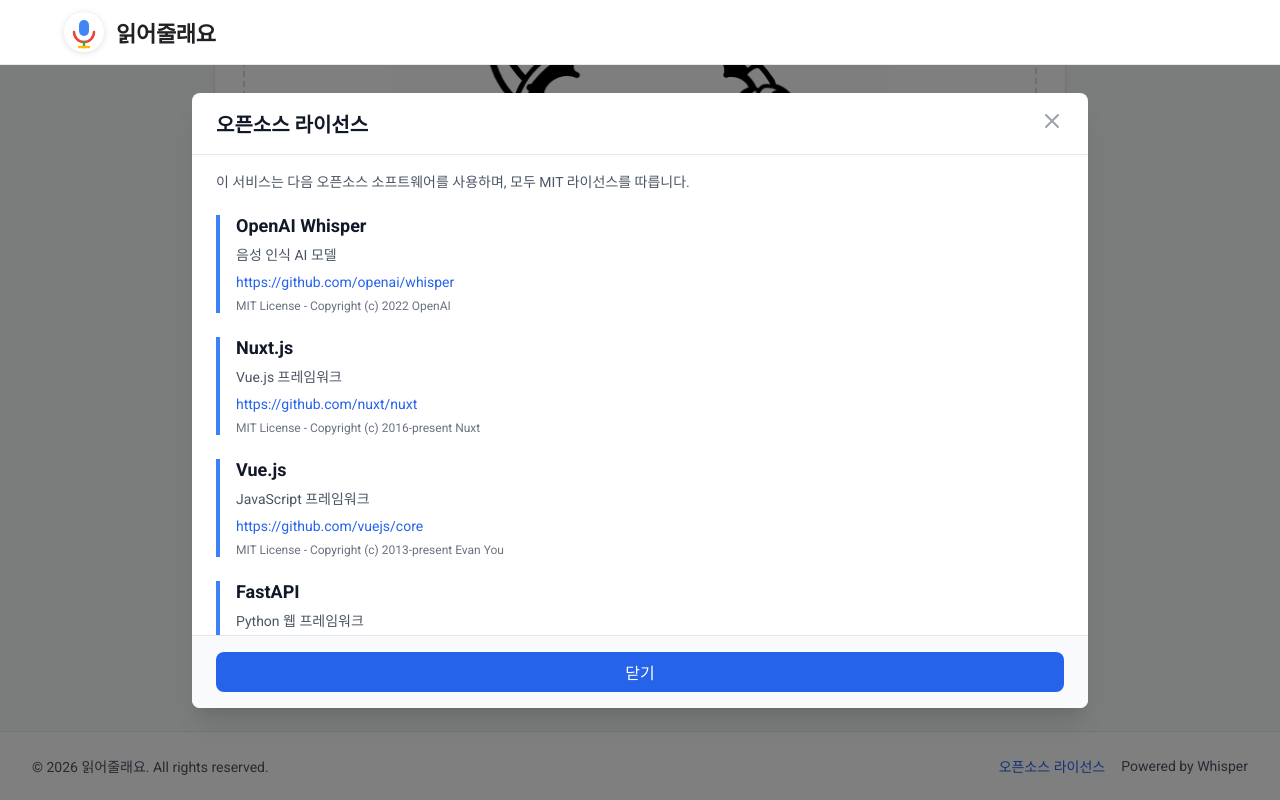
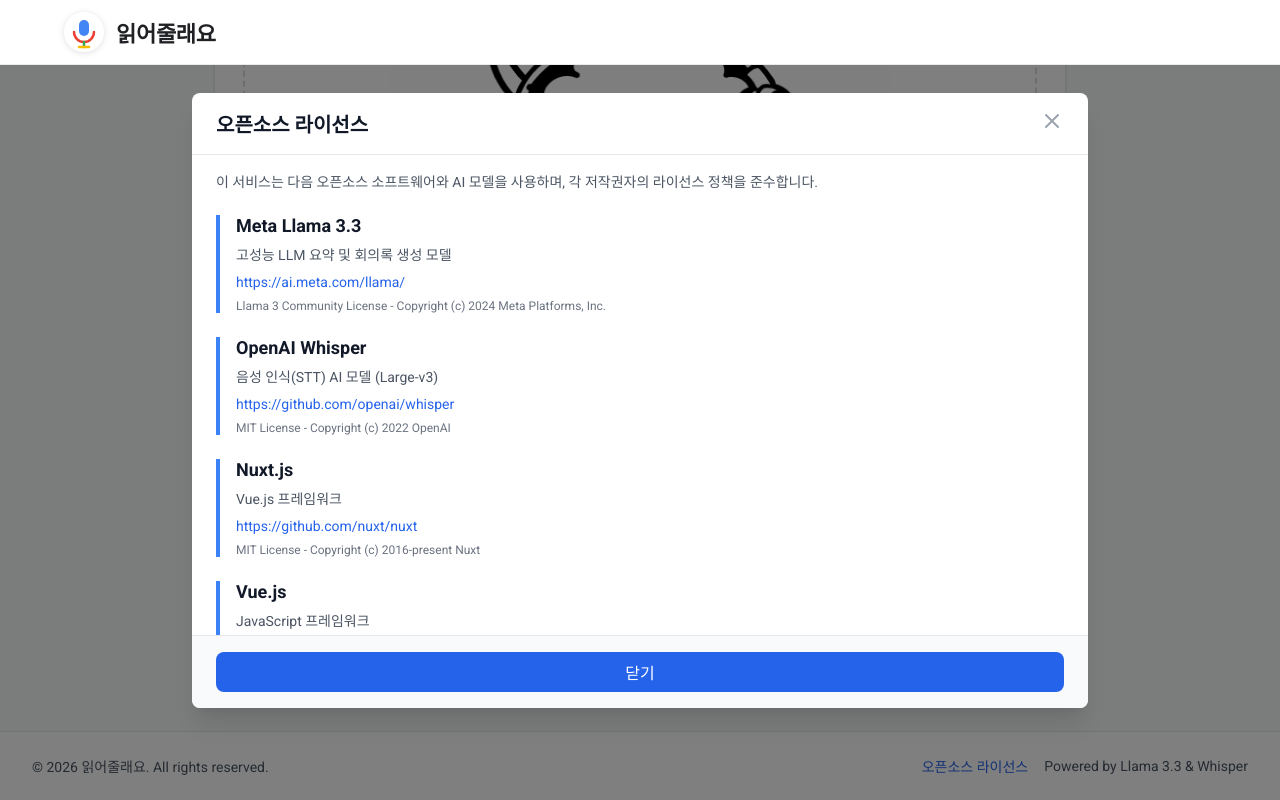
Before and after one commit to dope0515/readvoice, a Nuxt app: page / in a window 1280 px wide. Both pictures are taken after a click on the button "오픈소스 라이선스". Shown: the part 316-1116 px from the top of the page. Built offline with nearby package versions, Linux system fonts and the light colour scheme; a web font is replaced by a local one.

Commit message:
MOD : License

```diff
--- a/components/LicenseFooter.vue
+++ b/components/LicenseFooter.vue
@@ -11,12 +11,12 @@
             오픈소스 라이선스
           </button>
           <a
-            href="https://github.com/openai/whisper"
+            href="https://ai.meta.com/llama/"
             target="_blank"
             rel="noopener noreferrer"
             class="app-footer__link"
           >
-            Powered by Whisper
+            Powered by Llama 3.3 & Whisper
           </a>
         </div>
       </div>
@@ -39,7 +39,7 @@
 
             <div class="license-modal__body">
               <p class="license-modal__description">
-                이 서비스는 다음 오픈소스 소프트웨어를 사용하며, 모두 MIT 라이선스를 따릅니다.
+                이 서비스는 다음 오픈소스 소프트웨어와 AI 모델을 사용하며, 각 저작권자의 라이선스 정책을 준수합니다.
               </p>
 
               <div class="license-list">
@@ -49,7 +49,7 @@
                   <a :href="license.url" target="_blank" rel="noopener noreferrer" class="license-item__url">
                     {{ license.url }}
                   </a>
-                  <p class="license-item__copyright">MIT License - {{ license.copyright }}</p>
+                  <p class="license-item__copyright">{{ license.licenseType || 'MIT License' }} - {{ license.copyright }}</p>
                 </div>
               </div>
 
@@ -76,34 +76,46 @@ const showLicenseModal = ref(false)
 
 const licenses = [
   {
+    name: 'Meta Llama 3.3',
+    description: '고성능 LLM 요약 및 회의록 생성 모델',
+    url: 'https://ai.meta.com/llama/',
+    copyright: 'Copyright (c) 2024 Meta Platforms, Inc.',
+    licenseType: 'Llama 3 Community License'
+  },
+  {
     name: 'OpenAI Whisper',
-    description: '음성 인식 AI 모델',
+    description: '음성 인식(STT) AI 모델 (Large-v3)',
     url: 'https://github.com/openai/whisper',
-    copyright: 'Copyright (c) 2022 OpenAI'
+    copyright: 'Copyright (c) 2022 OpenAI',
+    licenseType: 'MIT License'
   },
   {
     name: 'Nuxt.js',
     description: 'Vue.js 프레임워크',
     url: 'https://github.com/nuxt/nuxt',
-    copyright: 'Copyright (c) 2016-present Nuxt'
+    copyright: 'Copyright (c) 2016-present Nuxt',
+    licenseType: 'MIT License'
   },
   {
     name: 'Vue.js',
     description: 'JavaScript 프레임워크',
     url: 'https://github.com/vuejs/core',
-    copyright: 'Copyright (c) 2013-present Evan You'
+    copyright: 'Copyright (c) 2013-present Evan You',
+    licenseType: 'MIT License'
   },
   {
     name: 'FastAPI',
-    description: 'Python 웹 프레임워크',
+    description: 'Python 기반 음성 처리 API 인프라',
     url: 'https://github.com/tiangolo/fastapi',
-    copyright: 'Copyright (c) 2018 Sebastián Ramírez'
+    copyright: 'Copyright (c) 2018 Sebastián Ramírez',
+    licenseType: 'MIT License'
   },
   {
     name: 'Ollama',
-    description: '로컬 LLM 실행 도구',
+    description: '로컬 환경 AI 모델 실행 및 테스트 도구',
     url: 'https://github.com/ollama/ollama',
-    copyright: 'Copyright (c) 2023 Jeffrey Morgan'
+    copyright: 'Copyright (c) 2023 Jeffrey Morgan',
+    licenseType: 'MIT License'
   }
 ]
 
```
Also changed, not shown: 1 other file (tests, documents, lock files or other folders).
